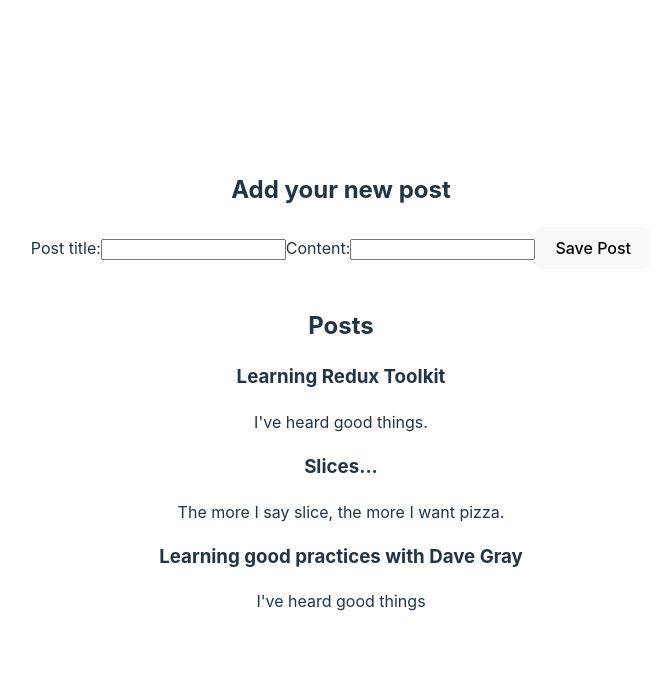
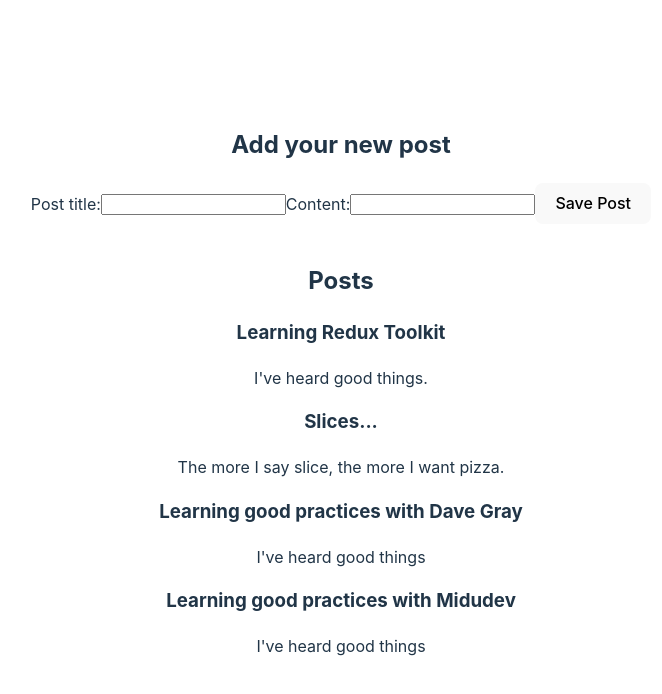
Before and after one commit to lucaslopezdev/practice-toolkit, a React (Vite) app: page / in a window 1280 px wide. Shown: the top 694 px of the page, without its empty margins (299-961 px from the left). Built offline with nearby package versions, Linux system fonts and the light colour scheme.

Commit message:
Adición de objeto de prueba en slice de Posts

```diff
--- a/src/features/posts/postsSlice.js
+++ b/src/features/posts/postsSlice.js
@@ -16,6 +16,11 @@
     title: "Learning good practices with Dave Gray",
     content: "I've heard good things",
   },
+  {
+    id: "4",
+    title: "Learning good practices with Midudev",
+    content: "I've heard good things",
+  },
 ];
 
 const postsSlice = createSlice({
```
